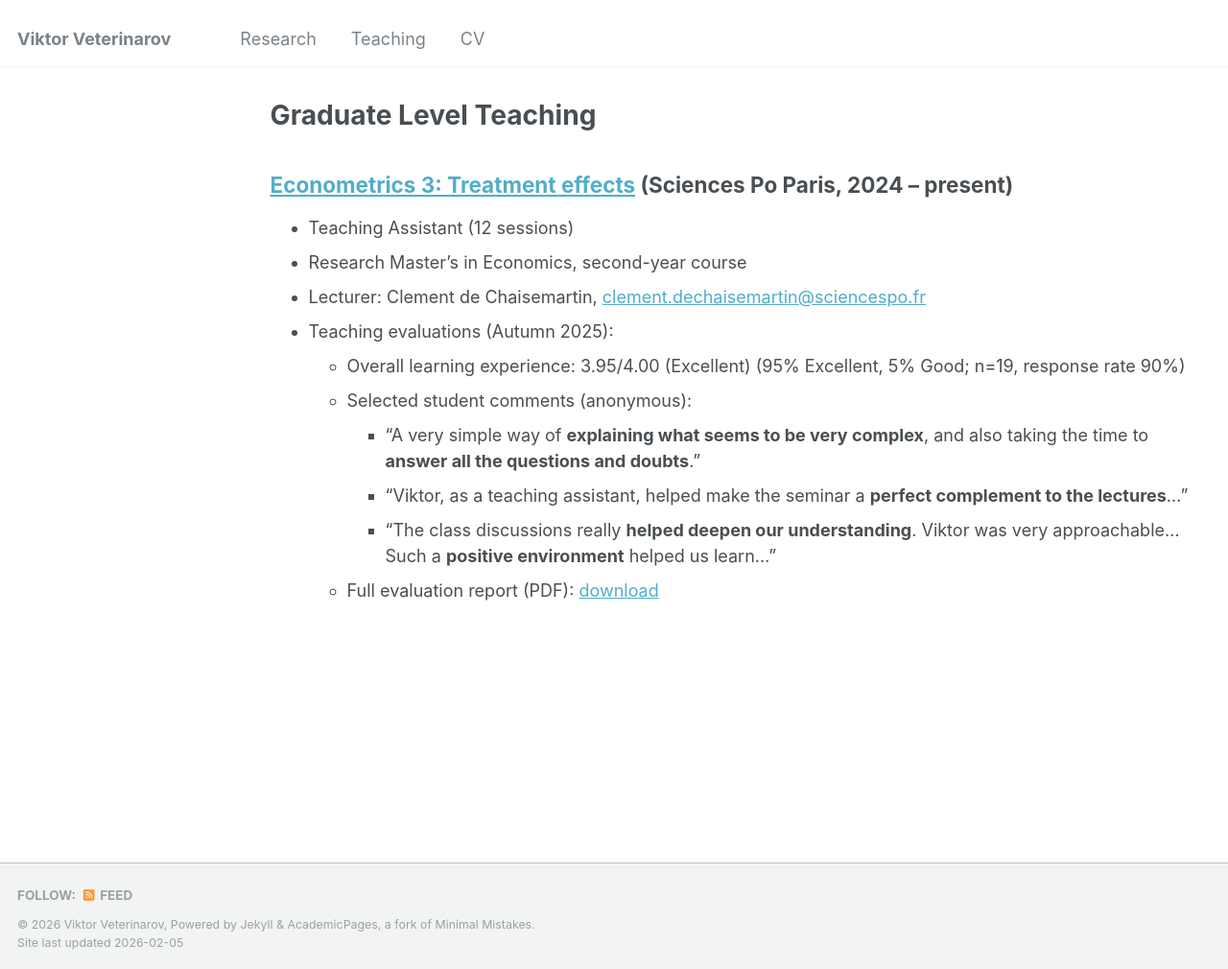
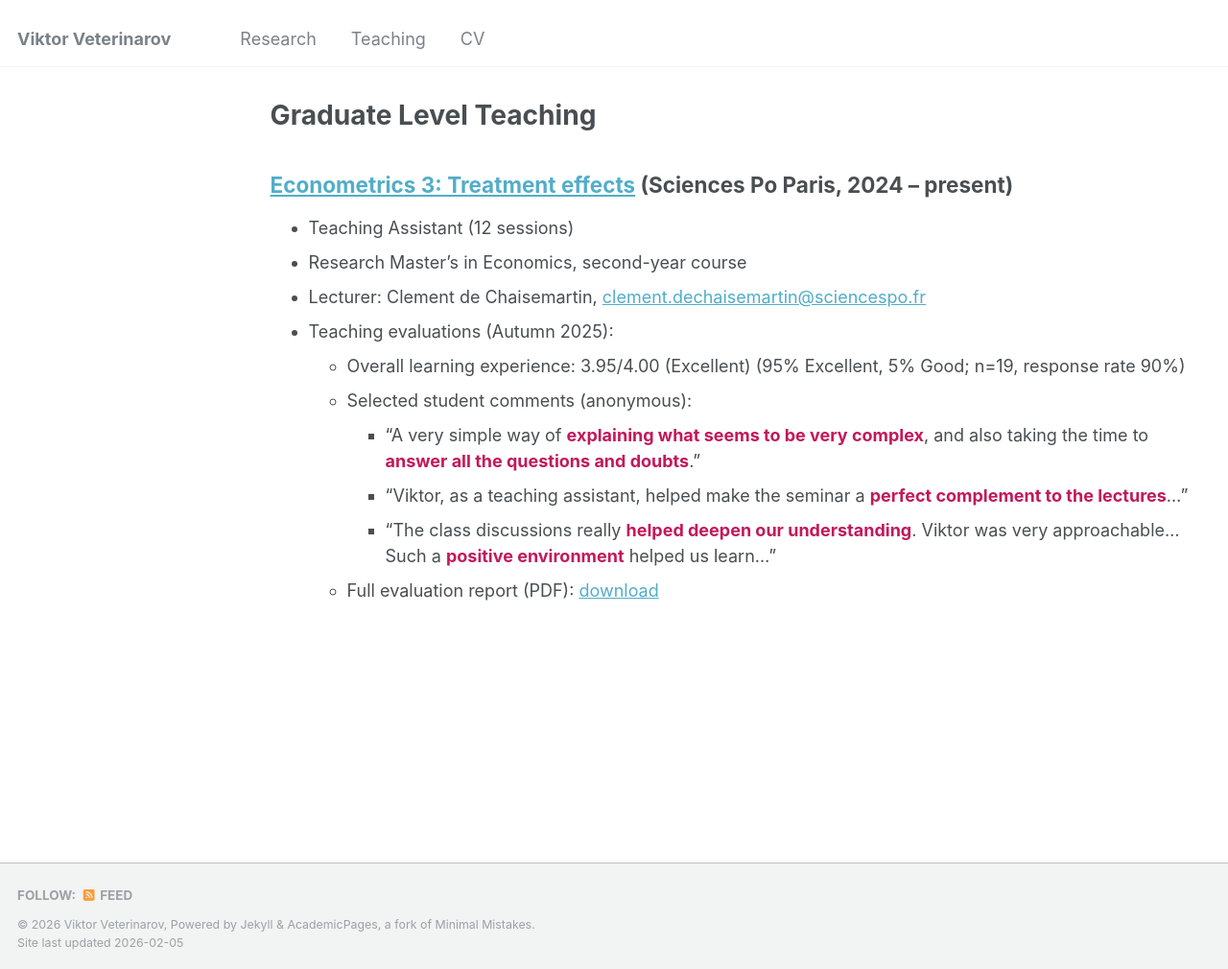
Before and after one commit to viktorveterinarov/viktorveterinarov.github.io, a Jekyll site: the page built from _pages/teaching.md, in a window 1280 px wide and 1010 px high. Shown: the whole window at 96% size. Built offline with Jekyll 4.4.1, drawn with Linux system fonts in a browser that asks for light colours.

Commit message:
Update teaching.md

```diff
--- a/_pages/teaching.md
+++ b/_pages/teaching.md
@@ -15,7 +15,7 @@ author_profile: true
 * Teaching evaluations (Autumn 2025):
   * Overall learning experience: 3.95/4.00 (Excellent) (95% Excellent, 5% Good; n=19, response rate 90%)
   * Selected student comments (anonymous):
-    * “A very simple way of **explaining what seems to be very complex**, and also taking the time to **answer all the questions and doubts**.”
-    * “Viktor, as a teaching assistant, helped make the seminar a **perfect complement to the lectures**...”
-    * “The class discussions really **helped deepen our understanding**. Viktor was very approachable... Such a **positive environment** helped us learn...”
+    * “A very simple way of <span style="color:#C2185B; font-weight:700;">explaining what seems to be very complex</span>, and also taking the time to <span style="color:#C2185B; font-weight:700;">answer all the questions and doubts</span>.”
+    * “Viktor, as a teaching assistant, helped make the seminar a <span style="color:#C2185B; font-weight:700;">perfect complement to the lectures</span>...”
+    * “The class discussions really <span style="color:#C2185B; font-weight:700;">helped deepen our understanding</span>. Viktor was very approachable... Such a <span style="color:#C2185B; font-weight:700;">positive environment</span> helped us learn...”
   * Full evaluation report (PDF): <a href="/files/EvalByStudents_TA_Veterinarov_Autumn2025.pdf" download>download</a>
```
